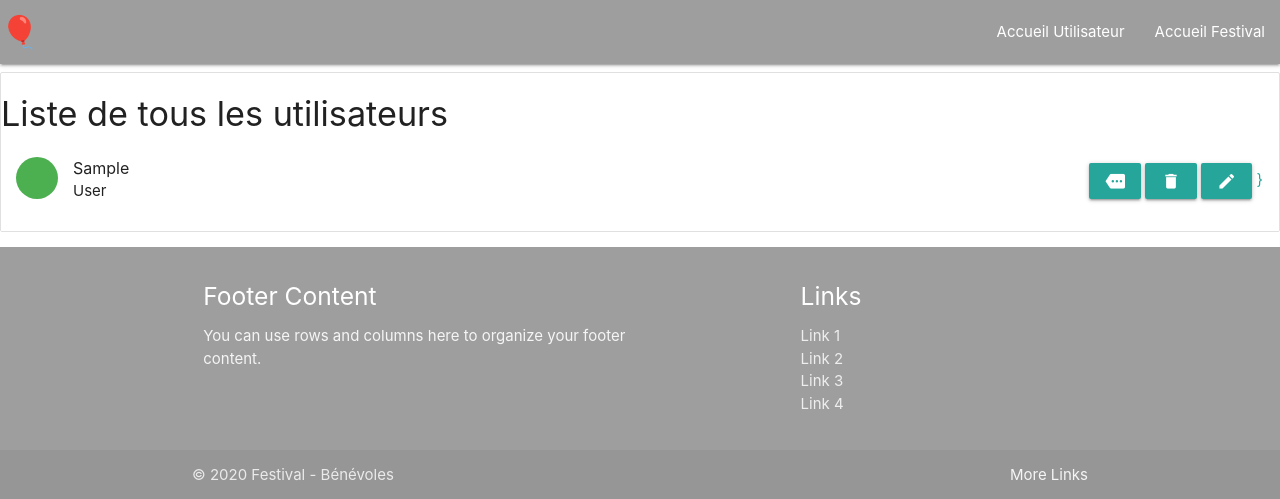
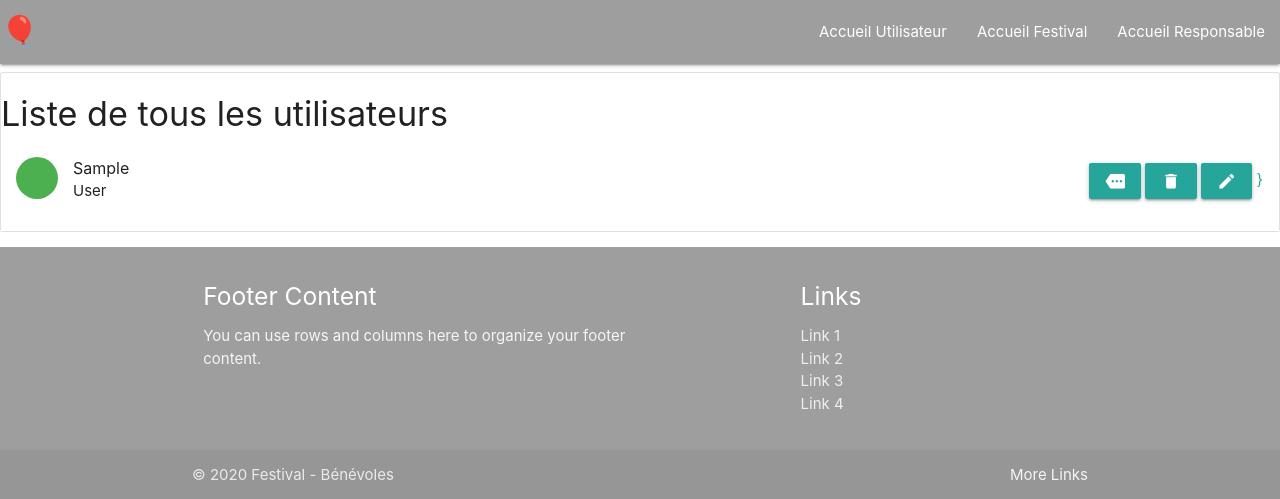
Before and after one commit to Festikit/Festikit, a PHP site: page / in a window 1280 px wide. Shown: the top 499 px of the page. Run offline with PHP 8.4, Linux system fonts and the light colour scheme; tables that the repository leaves empty or names only in its code hold one stand-in row (values such as "Sample post").

Commit message:
model + controller + views responsable

```diff
--- /dev/null
+++ b/controller/ControllerResponsable.php
@@ -0,0 +1,36 @@
+<?php
+
+require_once File::build_path(array("model","ModelResponsable.php"));
+
+class ControllerResponsable {
+
+    public static function readAll() {
+        $tab_r = ModelResponsable::getAllResponsables();
+
+        $pagetitle = 'Liste des responsables';
+        $controller = 'responsable';
+        $view = 'list';
+        require File::build_path(array("view","view.php"));
+    }
+
+    public static function read() {
+
+        $responsable_id = $_GET['responsable_id'];
+        $r = ModelResponsable::getResponsableById($responsable_id);
+
+
+        if($r == false) {
+            $pagetitle = 'Erreur action';
+            $controller = 'responsable';
+            $view = 'error';
+        } else {
+            $pagetitle = 'Détail du responsable';
+            $controller = 'responsable';
+            $view = 'detail';
+        }
+        require File::build_path(array("view","view.php"));
+    }
+
+   }
+
+?>
--- a/controller/routeur.php
+++ b/controller/routeur.php
@@ -2,6 +2,7 @@
 
 require_once File::build_path(array("controller","ControllerUtilisateur.php"));
 require_once File::build_path(array("controller","ControllerFestival.php"));
+require_once File::build_path(array("controller","ControllerResponsable.php"));
 
 if(isset($_GET['action'])) {
 
--- /dev/null
+++ b/model/ModelResponsable.php
@@ -0,0 +1,97 @@
+<?php
+require_once File::build_path(array("model", "Model.php"));
+
+class ModelResponsable /*extends Model*/
+{
+
+  private $responsable_id;
+  private $user_id;
+  private $festival_id;
+
+
+
+  public function __construct($responsable = NULL, $user = NULL, $festival = NULL)
+  {
+    if (!is_null($responsable) && !is_null($user) && !is_null($festival)) {
+      $this->responsable_id = $responsable;
+      $this->user_id = $user;
+      $this->festival_id = $festival;
+    }
+  }
+
+  // Getter et Setter: responsable_id
+  public function getId()
+  {
+    return $this->responsable_id;
+  }
+  public function setId($id2)
+  {
+    $this->responsable_id = $id2;
+  }
+
+  // Getter et Setter: user_id
+  public function getUserId()
+  {
+    return $this->user_id;
+  }
+  public function setUserId($userId2)
+  {
+    $this->user_id = $userId2;
+  }
+
+  // Getter et Setter: festival_id
+  public function getFestivalId()
+  {
+    return $this->festival_id;
+  }
+  public function setLastname($festivalId2)
+  {
+    $this->festival_id = $festivalId2;
+  }
+
+
+
+  public static function getAllResponsables()
+  {
+    try {
+      $sql = "SELECT * from responsable";
+      $rep = Model::$pdo->query($sql);
+      $rep->setFetchMode(PDO::FETCH_CLASS, 'ModelResponsable');
+      return $rep->fetchAll();
+    } catch (PDOException $e) {
+      if (Conf::getDebug()) {
+        echo $e->getMessage();
+      } else {
+        echo 'Une erreur est survenue <a href=""> retour a la page d\'accueil </a>';
+      }
+      die();
+    }
+  }
+
+  public static function getResponsableById($responsable_id)
+  {
+    try {
+      $sql = "SELECT * from responsable WHERE responsable_id=:id_tag";
+      $req_prep = Model::$pdo->prepare($sql);
+      $values = array(
+        "id_tag" => $responsable_id,
+      );
+      $req_prep->execute($values);
+      $req_prep->setFetchMode(PDO::FETCH_CLASS, 'ModelResponsable');
+      $tab_responsable = $req_prep->fetchAll();
+
+      if (empty($tab_responsable))
+        return false;
+      return $tab_responsable[0];
+    } catch (PDOException $e) {
+      if (Conf::getDebug()) {
+        echo $e->getMessage();
+      } else {
+        echo 'Une erreur est survenue <a href=""> retour a la page d\'accueil </a>';
+      }
+      die();
+    }
+  }
+
+
+}
--- a/view/view.php
+++ b/view/view.php
@@ -19,6 +19,7 @@
 					<li><a href="index.php?action=readAll">Accueil Utilisateur</a></li>
 					<!-- ou: <li><a href="index.php?action=readAll&controller=utilisateur">Accueil Utilisateurs</a></li>-->
 					<li><a href="index.php?action=readAll&controller=festival">Accueil Festival</a></li>
+					<li><a href="index.php?action=readAll&controller=responsable">Accueil Responsable</a></li>
 				</ul>
 			</div>
 		</nav>
```
Also changed, not shown: view/responsable/detail.php (added, +14 -0 lines), view/responsable/list.php (added, +10 -0 lines).
